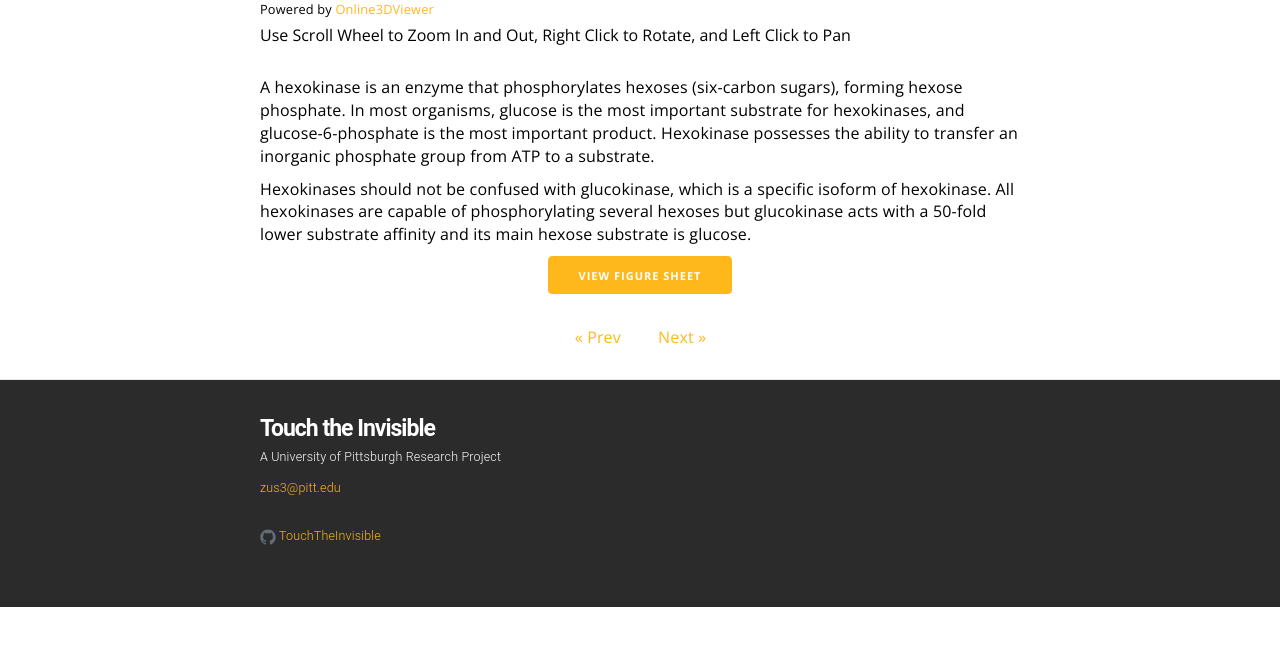
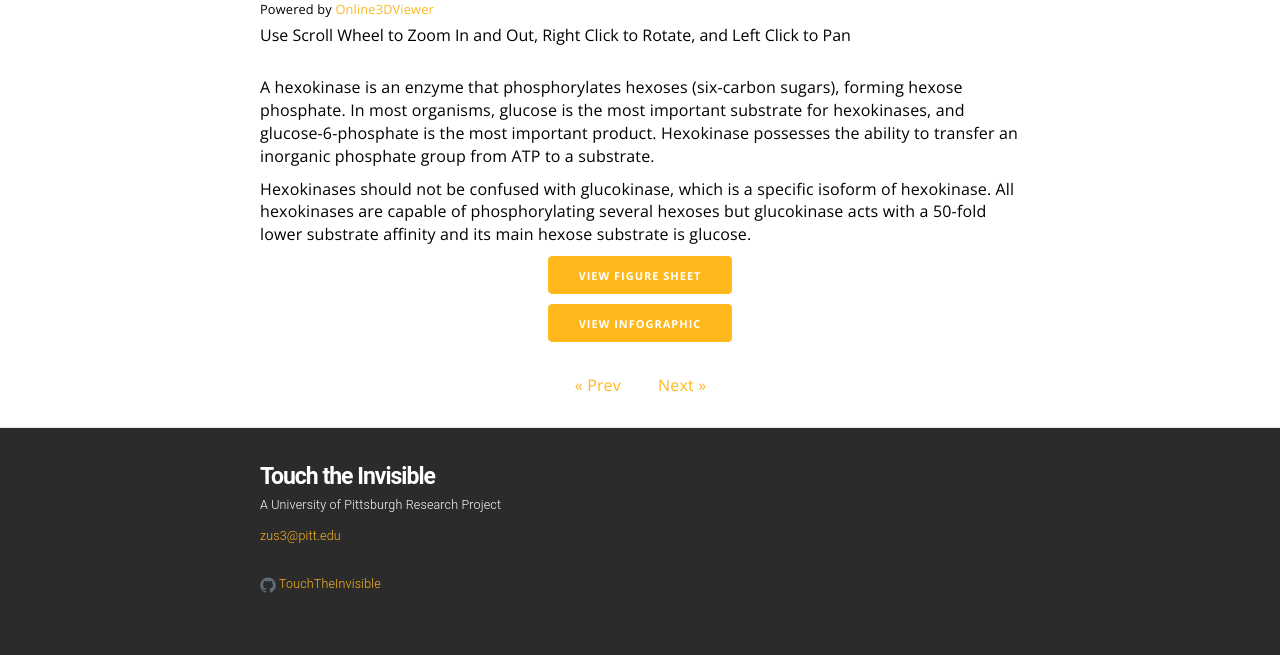
Before and after one commit to TouchTheInvisible/touchtheinvisible.github.io, a Jekyll site: the page built from _posts/2022-03-22-hexokinase.md, in a window 1280 px wide. Shown: the part 726-1381 px from the top of the page. Built offline with Jekyll 4.4.1, drawn with Linux system fonts in a browser that asks for light colours; some web fonts are replaced; before the commit the page ends 1333 px from its top, so only the background shows below that.

Commit message:
Update Blog “2022-03-22-hexokinase”

```diff
--- a/_posts/2022-03-22-hexokinase.md
+++ b/_posts/2022-03-22-hexokinase.md
@@ -5,6 +5,7 @@ date: 2022-03-22T14:31:12.736Z
 preview: https://github.com/TouchTheInvisible/TouchTheInvisible.github.io/blob/master/assets/img/3O8M+3O80-Hexokinase/3O80-Hexokinase_Ribbon.png?raw=true
 modelfile: https://raw.githubusercontent.com/TouchTheInvisible/TouchTheInvisible.github.io/master/assets/models/Hexokinase/3O80-Hexokinase_RibbonWithHBonds.dae
 figuresheet: /assets\figure_sheets\3O8M_3O80-Hexokinase_Photosheet.pdf
+infographic: /assets\infographics\Hexokinase Infographic.pdf
 ---
 A hexokinase is an enzyme that phosphorylates hexoses (six-carbon sugars), forming hexose phosphate. In most organisms, glucose is the most important substrate for hexokinases, and glucose-6-phosphate is the most important product. Hexokinase possesses the ability to transfer an inorganic phosphate group from ATP to a substrate.
 
```
